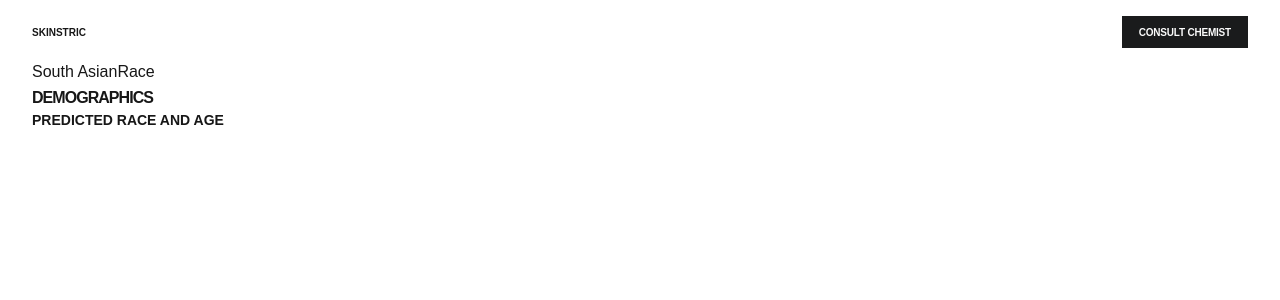
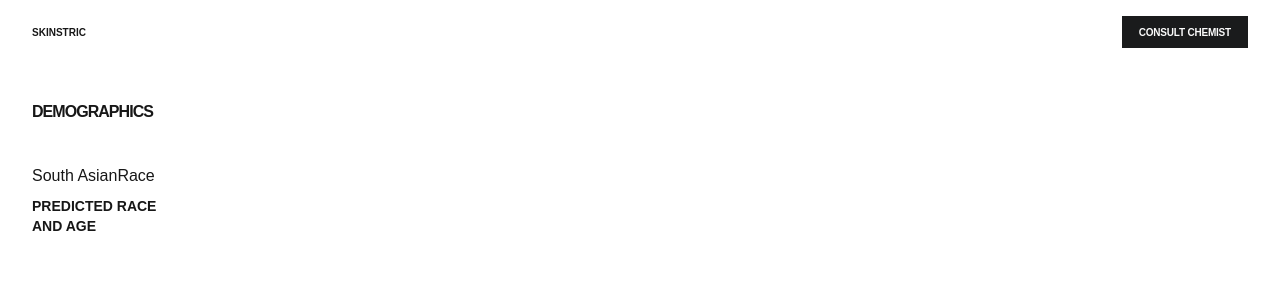
Before and after one commit to victor-alvescv/test-skinstric, a Next.js app: page /demographics in a window 1280 px wide. Shown: the top 300 px of the page. Built offline with nearby package versions, Linux system fonts and the light colour scheme.

Commit message:
Demographics page - update to the structure

```diff
--- a/app/(pages)/demographics/page.js
+++ b/app/(pages)/demographics/page.js
@@ -4,7 +4,6 @@ import Link from "next/link";
 import React, { useRef, useState } from "react";
 
 function Demographics() {
-
   return (
     <>
       <div className="flex flex-col flex-auto">
@@ -19,51 +18,45 @@ function Demographics() {
             </Link>
           </div>
           <div className="flex items-center relative z-30">
-          <button className="consult__button" disabled>CONSULT CHEMIST</button>
+            <button className="consult__button" disabled>
+              CONSULT CHEMIST
+            </button>
           </div>
         </nav>
 
-      <main className="relative flex flex-col flex-auto">
-        <div className="flex flex-auto flex-col pb-9 relative mx-auto max-w-[2560px] px-8 w-full">
-
-          <div className="flex items-start flex-col absolute left-8 top-[86px] overflow-hidden">
+        <main className=" flex flex-col flex-auto">
+          <div className="flex flex-auto flex-col pb-9 relative mx-auto max-w-[2560px] px-8 w-full mt-[100px]">
+            <div className="flex items-start flex-col left-8 top-[86px] overflow-hidden">
               <h1 className="font-semibold tracking-[-.06em] leading-24 text-base">
                 DEMOGRAPHICS
               </h1>
-            <span className="max-w-[300px] block mt-custom-10 text-sm font-bold leading-24">
-              PREDICTED RACE AND AGE
-            </span>
             </div>
 
             <div className="flex flex-col flex-1 mt-10 pb-20">
               <div className="flex flex-1">
                 <div className="w-[10vw] flex shrink-0">
                   <ul className="list-none pl-0 m-0 p-0">
-                            <li className="mt-5">
+                    <li className="mb-2">
                       <button>
                         <span>
-                                        <span>
-                                            South Asian
-                                        </span>
-                                        <span>
-                                            Race
-                                        </span>
+                          <span>South Asian</span>
+                          <span>Race</span>
                         </span>
                       </button>
-
                     </li>
-
+                    <li>
+                      <span className="max-w-[300px] block mt-custom-10 text-sm font-bold leading-24">
+                        PREDICTED RACE AND AGE
+                      </span>
+                    </li>
                   </ul>
-
-                    </div>
-
                 </div>
               </div>
             </div>
-
+          </div>
         </main>
       </div>
     </>
-    )
+  );
 }
 export default Demographics;
```
Lines whose indentation alone changed are shown as unchanged.
